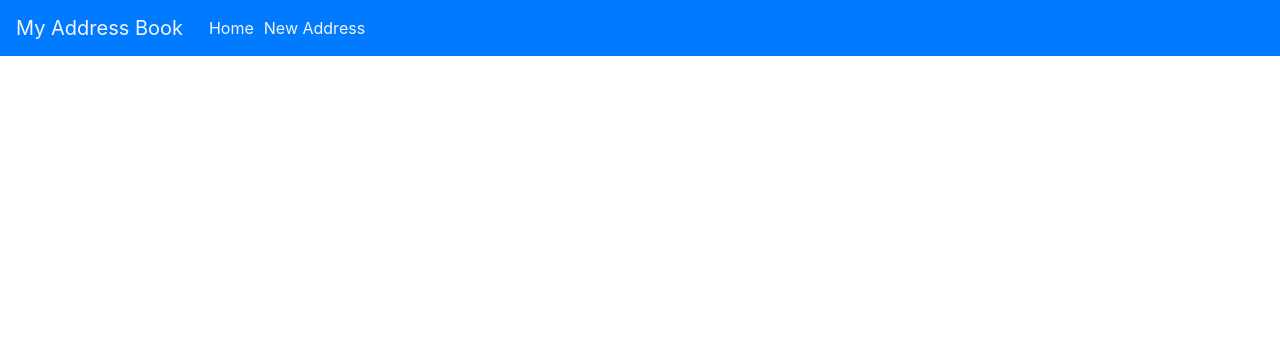
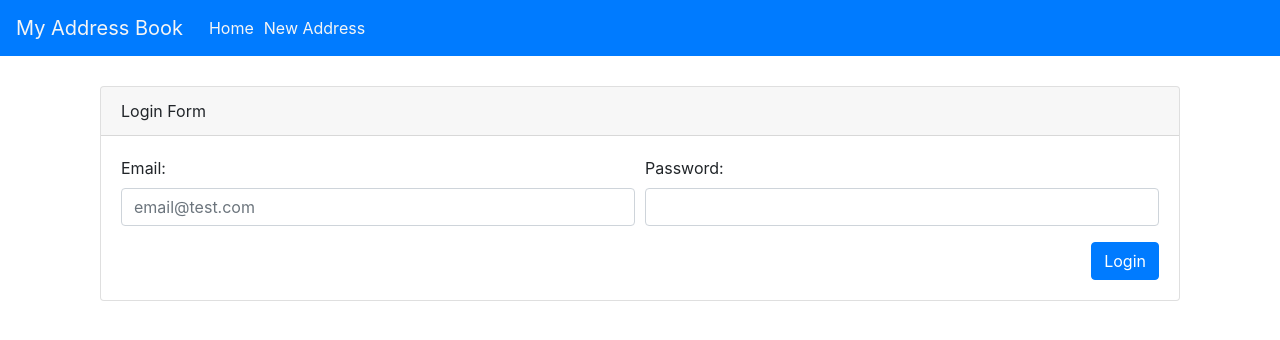
Before and after one commit to raashidahmad/address-book, a React (Create React App) app: page /login in a window 1280 px wide. Shown: the top 340 px of the page. Built offline with nearby package versions, Linux system fonts and the light colour scheme.

Commit message:
Added login form, and a bit of redux

```diff
--- a/package.json
+++ b/package.json
@@ -7,6 +7,8 @@
     "@testing-library/react": "^11.2.7",
     "@testing-library/user-event": "^12.8.3",
     "bootstrap": "^4.6.0",
+    "jquery": "^3.6.0",
+    "popper.js": "^1.16.1",
     "react": "^17.0.2",
     "react-bootstrap": "^1.6.1",
     "react-dom": "^17.0.2",
--- a/src/App.js
+++ b/src/App.js
@@ -2,13 +2,20 @@ import './App.css';
 import { Route, Switch } from 'react-router-dom';
 import ContactList from './pages/ContactList';
 import NewContactPage from './pages/NewContact';
+import LoginPage from './pages/Login';
 import Layout from './components/layout/Layout';
+import { useState } from 'react';
 
 function App() {
+  const [isAuthorize, setAuthorized] = useState();
+
   return (
     <Layout>
       <div className="container margin-top-20">
         <Switch>
+        <Route path='/login' exact>
+            <LoginPage />
+          </Route>
           <Route path='/' exact>
             <ContactList title="My Address List" />
           </Route>
--- /dev/null
+++ b/src/components/login/LoginForm.js
@@ -0,0 +1,79 @@
+import { useRef } from 'react';
+import { useState } from 'react';
+import { Form, InputGroup, Button, Col } from 'react-bootstrap';
+import { useHistory } from 'react-router';
+import Settings from '../../config/settings';
+
+function LoginForm() {
+    const history = useHistory();
+    const [validated, setValidated] = useState();
+    const [isProcessing, setProcessing] = useState();
+    const [isError, setError] = useState(false);
+    const [btnText, setBtnText] = useState('Login');
+
+    const emailInputRef = useRef();
+    const passwordInputRef = useRef();
+
+    const httpOptions = Settings.httpOptions;
+    const serverUrl = Settings.tokenUrl;
+
+    const checkLogin = (event) => {
+        event.preventDefault();
+        const form = event.currentTarget;
+
+        if (form.checkValidity() === false) {
+            event.stopPropagation();
+            return false;
+        }
+
+        const email = emailInputRef.current.value;
+        const password = passwordInputRef.current.value;
+
+        const requestBody = {
+            email: email,
+            password: password
+        };
+        setProcessing(true);
+        setBtnText('Checking login...');
+        httpOptions.body = JSON.stringify(requestBody);
+
+        fetch(serverUrl, httpOptions)
+            .then(response => response.json())
+            .then((response) => {
+                if (response && response.token) {
+                    console.log('Token: ' + response.token);
+                }
+                //history.push('/profile');
+            })
+            .catch(error => {
+                setProcessing(false);
+                setError(true);
+                setBtnText('Login');
+            });
+    }
+
+    return (
+
+        <div className="card">
+            <div className="card-header">Login Form</div>
+            <div className="card-body">
+            <Form noValidate validated={validated} onSubmit={checkLogin}>
+                <Form.Row>
+                    <Form.Group as={Col} md="6" controlId="validationEmail">
+                        <Form.Label>Email: </Form.Label>
+                        <Form.Control type="email" placeholder="email@test.com" ref={emailInputRef} required></Form.Control>
+                    </Form.Group>
+                    <Form.Group as={Col} md="6" controlId="validationEmail">
+                        <Form.Label>Password: </Form.Label>
+                        <Form.Control type="password" ref={passwordInputRef} required></Form.Control>
+                    </Form.Group>
+                </Form.Row>
+                <div className="text-right">
+                    <Button disabled={isProcessing} type="submit">{btnText}</Button>
+                </div>
+            </Form>
+            </div>
+        </div>
+    );
+}
+export default LoginForm;
--- a/src/config/settings.js
+++ b/src/config/settings.js
@@ -1,5 +1,6 @@
 const Settings = {
     serverUrl: 'http://localhost:4000/contacts',
+    tokenUrl: 'http://localhost:4000/account/token',
     httpOptions:  {
         method: 'POST',
         headers: { 'Content-Type': 'application/json' },
--- /dev/null
+++ b/src/pages/Login.js
@@ -0,0 +1,10 @@
+import LoginForm from "../components/login/LoginForm";
+
+function LoginPage(props) {
+    return (
+        <div className="container">
+            <LoginForm />
+        </div>
+    );
+}
+export default LoginPage;
```
Also changed, not shown: src/pages/Profile.js (added, +8 -0 lines), src/state/action/index.js (added, +18 -0 lines), src/state/reducers/userstate.js (added, +16 -0 lines), 1 other file (tests, documents, lock files or other folders).
